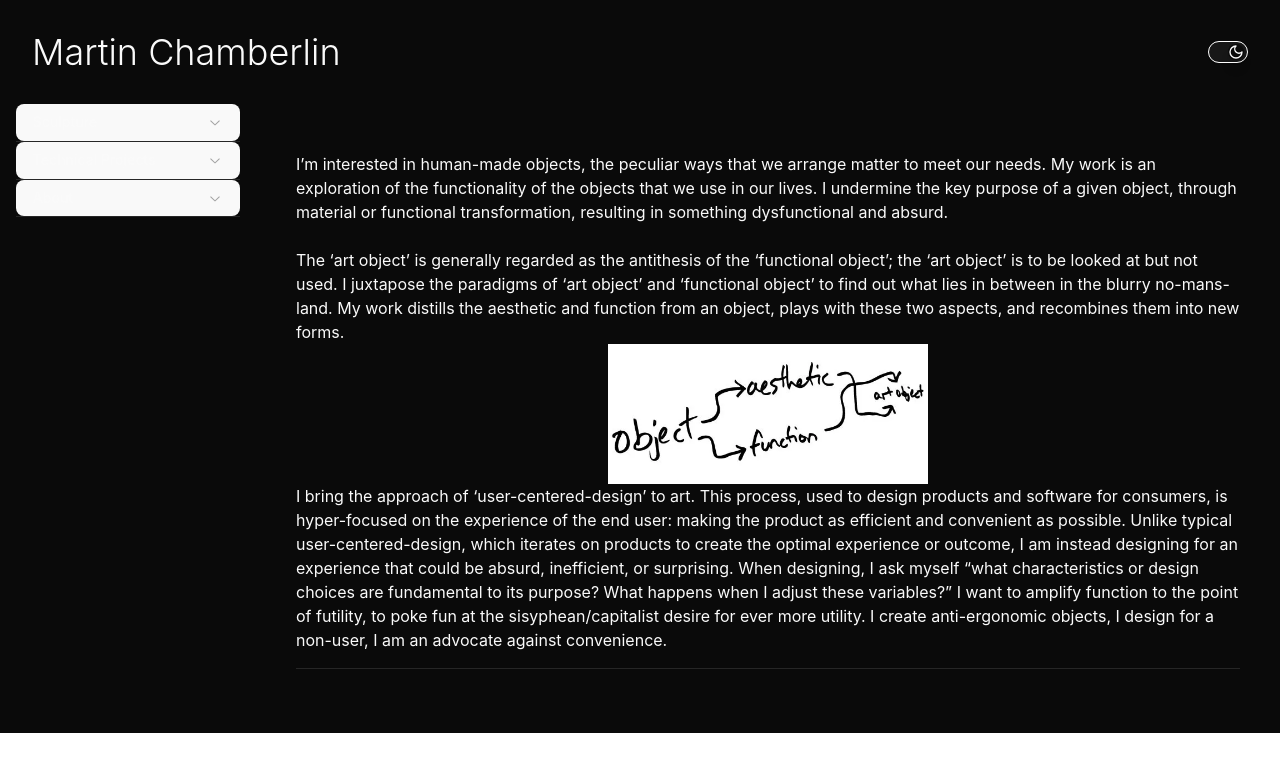
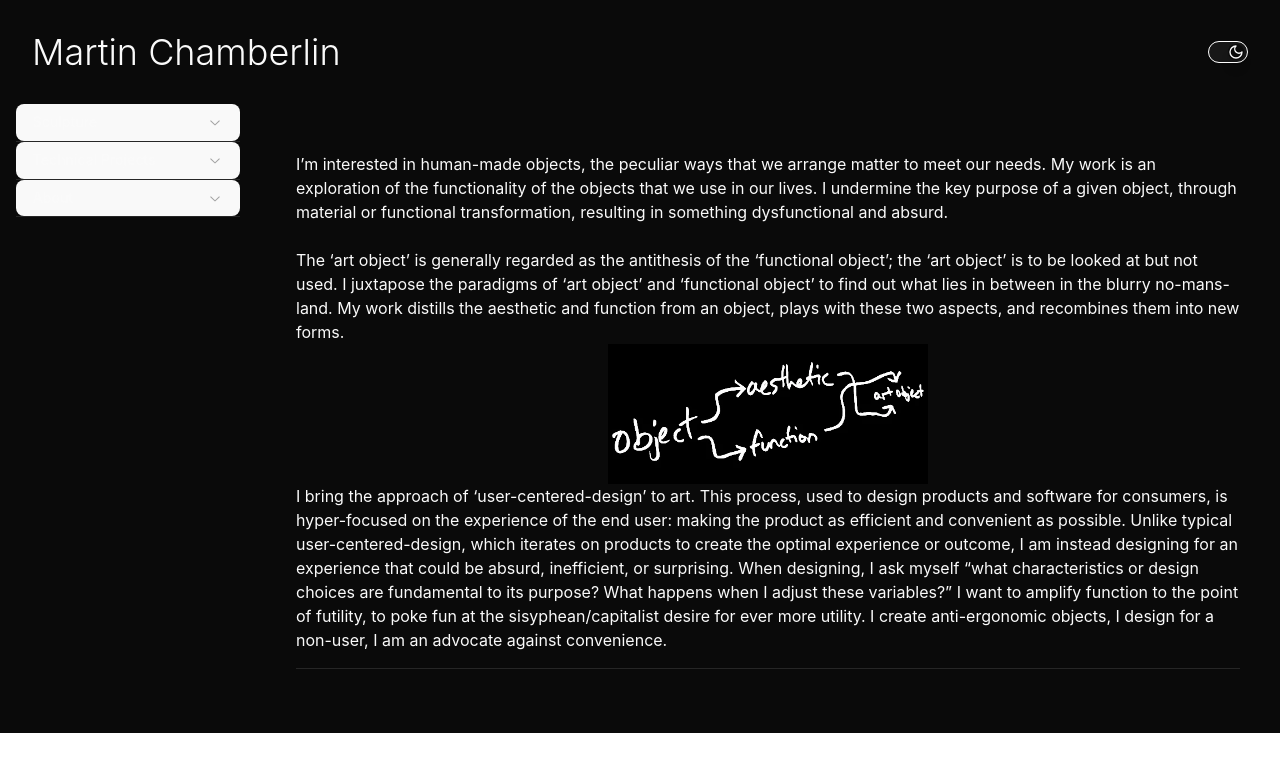
Before and after one commit to martincham/martincham.github.io, a React (Vite) app: page /artist in a window 1280 px wide. Shown: the top 772 px of the page. Built offline with nearby package versions, Linux system fonts and the light colour scheme; what tailwind-hamburgers would draw is missing.

Commit message:
dark pic

```diff
--- a/src/pages/about/ArtistStatement.tsx
+++ b/src/pages/about/ArtistStatement.tsx
@@ -22,7 +22,12 @@ const ArtistStatment: React.FC = () => {
         <img
           src="Pictures/objectAesthetic.webp"
           alt="Drawing"
-          className="max-w-xs w-full mx-auto "
+          className="max-w-xs w-full mx-auto block dark:hidden"
+        />
+        <img
+          src="Pictures/darkObjectAesthetic.webp"
+          alt="Drawing"
+          className="max-w-xs w-full mx-auto hidden dark:block"
         />
         <p>
           I bring the approach of ‘user-centered-design’ to art. This process,
--- a/src/pages/dev/Websites.tsx
+++ b/src/pages/dev/Websites.tsx
@@ -12,11 +12,12 @@ import GitHubCard from "@/components/GitHubCard";
 
 const Websites: React.FC = () => {
   return (
-    <div>
+    <div className="container mx-auto p-6">
+      <section className="container mx-auto py-2">
         <p>
-        I built my first simple HTML/CSS portfolio website in 2016. Since then,
-        I expanded my web-dev toolkit with JavaScipt and TypeScript in 2019.
-        Most recently I built this website using a modern tech-stack.
+          I built my first simple HTML/CSS portfolio website in 2016. Since
+          then, I expanded my web-dev toolkit with JavaScipt and TypeScript in
+          2019. Most recently I built this website using a modern tech-stack.
         </p>
         <Separator className="my-2" />
         <div className="mx-auto flex  flex-col items-center justify-center gap-6 p-4 sm:p-6 lg:p-8">
@@ -52,6 +53,7 @@ const Websites: React.FC = () => {
             />
           </div>
         </div>
+      </section>
     </div>
   );
 };
```
Lines whose indentation alone changed are shown as unchanged.
